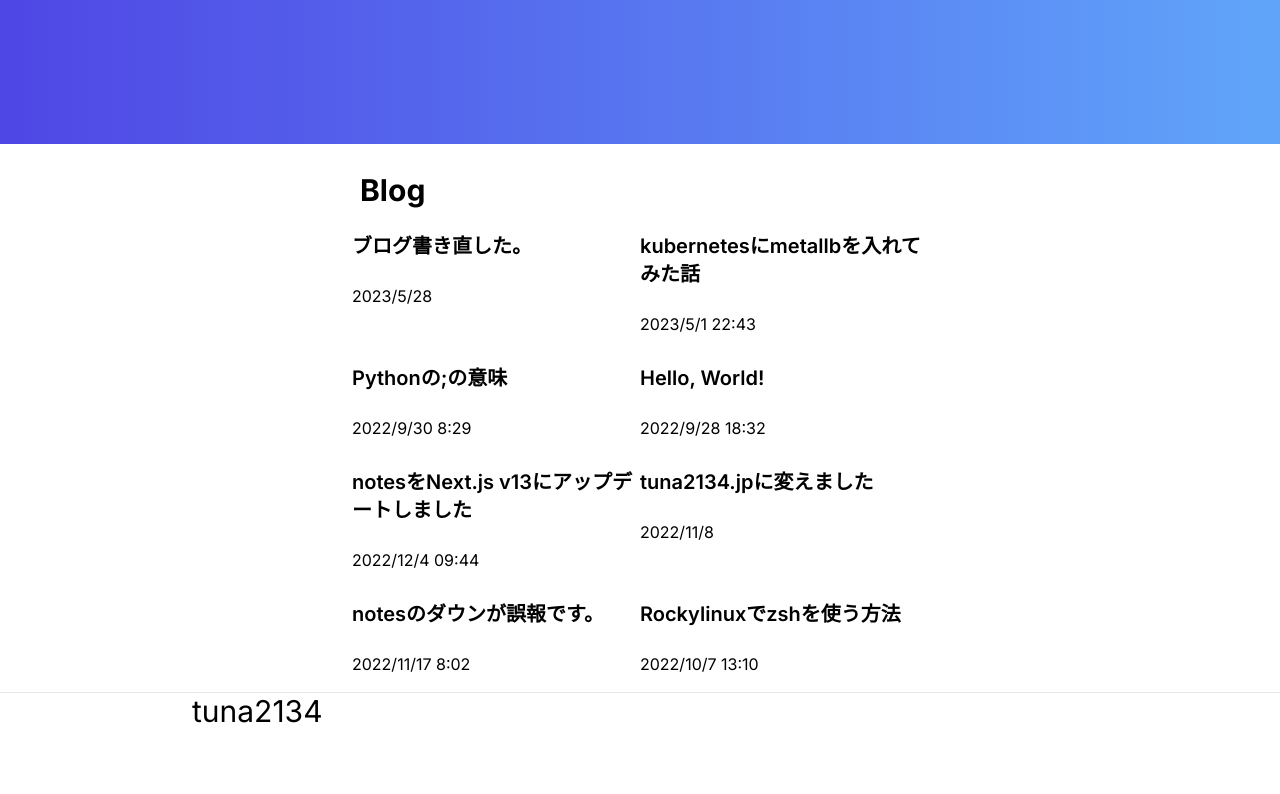
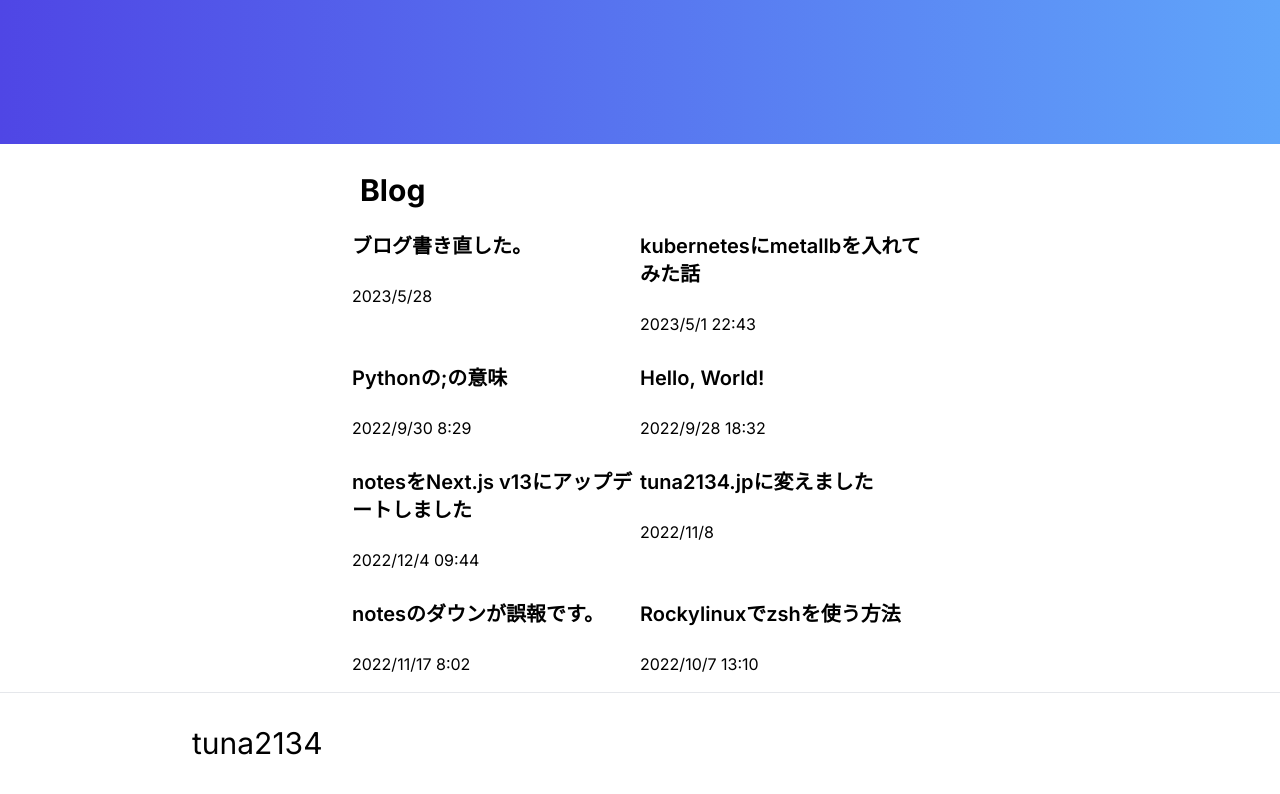
Before and after one commit to tuna2134-archive/website, a Next.js app: page / in a window 1280 px wide. Shown: the part 289-1083 px from the top of the page. Built offline with nearby package versions, Linux system fonts and the light colour scheme.

Commit message:
Update footer.tsx

```diff
--- a/src/app/footer.tsx
+++ b/src/app/footer.tsx
@@ -1,7 +1,7 @@
 export default function Footer() {
   return (
-    <footer className="h-64 border-t">
-      <div className="my-auto w-full max-w-4xl mx-auto flex items-center">
+    <footer className="border-t">
+      <div className="my-8 w-full max-w-4xl mx-auto flex items-center">
         <div className="flex">
           <h2 className="text-3xl">tuna2134</h2>
         </div>
```
